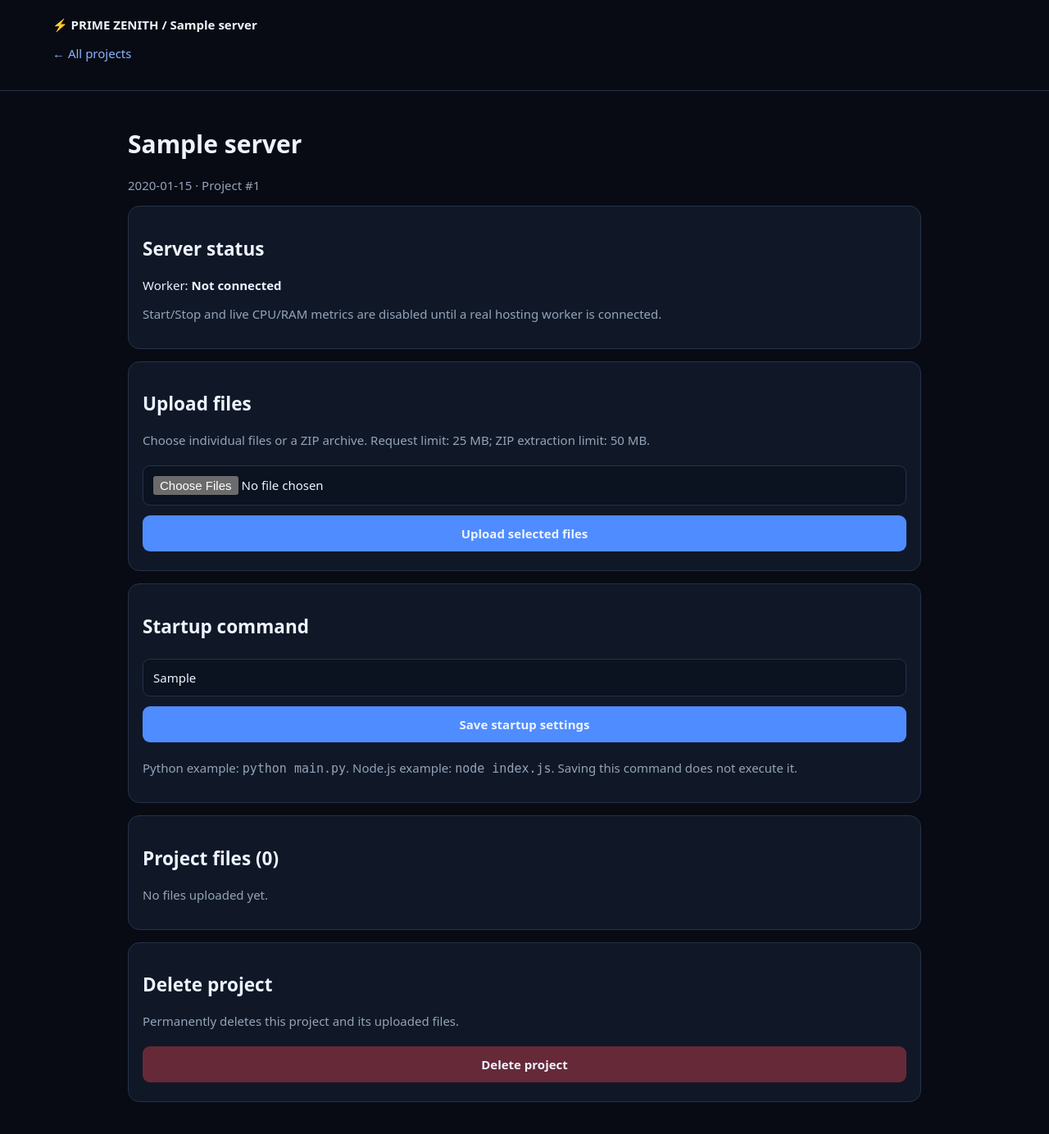
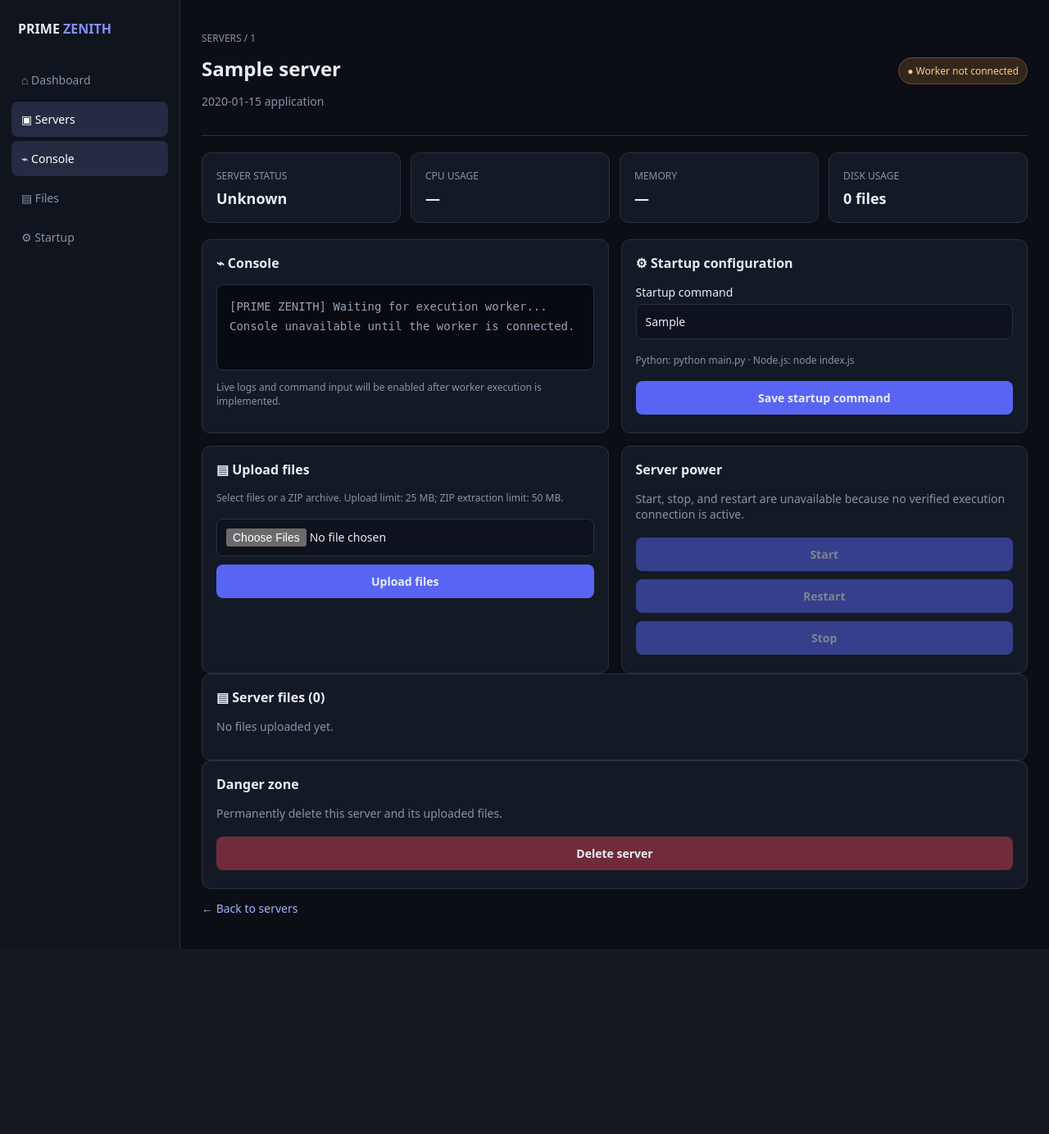
Before and after one commit to mutolibayodeji19-byte/Python-panel, a Flask app: page /hosting/1 in a window 1280 px wide. Shown: the whole page at 82% size. After the commit the page ends 1158 px from the top, so only its background shows below. Run offline with Flask 3, Linux system fonts and the light colour scheme; a user stored in the database is signed in; tables that the repository leaves empty hold one stand-in row (values such as "Sample post").

Commit message:
Redesign hosting pages with Pterodactyl-style layout

```diff
--- a/templates/hosting_detail.html
+++ b/templates/hosting_detail.html
@@ -5,51 +5,89 @@
 <meta name="viewport" content="width=device-width, initial-scale=1">
 <title>{{ server.name }} | PRIME ZENITH</title>
 <style>
-:root{color-scheme:dark;--bg:#080b14;--panel:#101827;--line:#263247;--text:#edf3ff;--muted:#94a3b8;--blue:#4f8cff;--red:#e65c70}
-*{box-sizing:border-box}body{margin:0;background:var(--bg);color:var(--text);font:15px system-ui,Arial,sans-serif}
-header{padding:20px 5%;border-bottom:1px solid var(--line)}main{max-width:1000px;margin:auto;padding:24px 16px}
-a{color:#8bb4ff;text-decoration:none}.muted{color:var(--muted)}.panel{background:var(--panel);border:1px solid var(--line);border-radius:14px;padding:17px;margin:15px 0}
-input,button{font:inherit;width:100%;padding:12px;margin:6px 0;border:1px solid var(--line);border-radius:9px;background:#0b1220;color:var(--text)}
-button{background:var(--blue);border:0;font-weight:700;cursor:pointer}.danger{background:#662938}.flash{padding:10px;background:#15253a;border-radius:8px;margin:8px 0;overflow-wrap:anywhere}
-.file{display:grid;grid-template-columns:minmax(0,1fr) auto;gap:10px;padding:12px 0;border-bottom:1px solid var(--line);align-items:center;overflow-wrap:anywhere}
-.file form{margin:0}.file button{width:auto;margin:0;padding:7px 10px;background:#662938}.small{font-size:12px}
+:root{color-scheme:dark;--bg:#0b0e14;--side:#10141d;--card:#141a25;--line:#273142;--text:#e8edf5;--muted:#8793a7;--blue:#5865f2;--green:#36c98f}
+*{box-sizing:border-box}body{margin:0;background:var(--bg);color:var(--text);font:14px system-ui,Arial}
+a{color:#a4afff;text-decoration:none}.layout{display:flex;min-height:100vh}
+aside{width:220px;background:var(--side);border-right:1px solid var(--line);padding:24px 14px;flex-shrink:0}
+.brand{font-weight:800;font-size:16px;margin:0 8px 30px}.brand span{color:#8590ff}
+.nav{display:block;padding:12px;border-radius:8px;color:var(--muted);margin:5px 0}.nav.active,.nav:hover{background:#252b42;color:white}
+main{width:100%;max-width:1200px;margin:auto;padding:26px}
+.top{display:flex;justify-content:space-between;align-items:center;gap:12px;flex-wrap:wrap;border-bottom:1px solid var(--line);padding-bottom:18px}
+h1{font-size:24px;margin:0;overflow-wrap:anywhere}h2{font-size:16px;margin:0 0 15px}.muted{color:var(--muted)}.small{font-size:12px}
+.status{border:1px solid #684b36;color:#ffca88;background:#33271c;padding:7px 10px;border-radius:20px;font-size:12px}
+.stats{display:grid;grid-template-columns:repeat(auto-fit,minmax(145px,1fr));gap:12px;margin:20px 0}
+.stat,.card{background:var(--card);border:1px solid var(--line);border-radius:11px;padding:17px}
+.stat strong{display:block;font-size:18px;margin-top:7px}.stat span{color:var(--muted);font-size:12px}
+.grid{display:grid;grid-template-columns:repeat(auto-fit,minmax(min(100%,350px),1fr));gap:15px}
+input,button{font:inherit;width:100%;padding:11px;margin:5px 0;background:#0d121c;color:var(--text);border:1px solid var(--line);border-radius:8px}
+button{background:var(--blue);border:0;font-weight:700;cursor:pointer}
+.danger{background:#702c3b}.flash{padding:11px;background:#1c2940;border-radius:8px;margin:10px 0;overflow-wrap:anywhere}
+.file{display:flex;justify-content:space-between;align-items:center;gap:10px;padding:12px 0;border-bottom:1px solid var(--line);overflow-wrap:anywhere}
+.file form{margin:0;flex-shrink:0}.file button{width:auto;background:#702c3b;padding:7px 10px}
+.console{background:#070a10;border:1px solid var(--line);border-radius:8px;padding:15px;color:#94a3b8;min-height:105px;font-family:monospace;line-height:1.7}
+@media(max-width:600px){aside{width:60px;padding:18px 5px}.brand{font-size:0;margin:0 0 25px}.brand span{font-size:16px}.nav{font-size:0;text-align:center;padding:13px 2px}.nav:first-letter{font-size:17px}main{padding:17px 11px}}
 </style>
 </head>
-<body>
-<header><strong>⚡ PRIME ZENITH / {{ server.name }}</strong><p><a href="{{ url_for('hosting.index') }}">← All projects</a></p></header>
+<body><div class="layout">
+<aside>
+<div class="brand">PRIME <span>ZENITH</span></div>
+<a class="nav" href="/">⌂ Dashboard</a>
+<a class="nav active" href="{{ url_for('hosting.index') }}">▣ Servers</a>
+<a class="nav active" href="#console">⌁ Console</a>
+<a class="nav" href="#files">▤ Files</a>
+<a class="nav" href="#startup">⚙ Startup</a>
+</aside>
 <main>
-<h1>{{ server.name }}</h1>
-<p class="muted">{{ server.runtime|upper }} · Project #{{ server.id }}</p>
+<div class="top">
+<div><p class="small muted">SERVERS / {{ server.id }}</p><h1>{{ server.name }}</h1><p class="muted">{{ server.runtime|upper }} application</p></div>
+<span class="status">● Worker not connected</span>
+</div>
 {% with messages = get_flashed_messages(with_categories=true) %}
 {% for category, message in messages %}<div class="flash">{{ message }}</div>{% endfor %}
 {% endwith %}
-<div class="panel">
-<h2>Server status</h2>
-<p>Worker: <strong>Not connected</strong></p>
-<p class="muted">Start/Stop and live CPU/RAM metrics are disabled until a real hosting worker is connected.</p>
+<div class="stats">
+<div class="stat"><span>SERVER STATUS</span><strong>Unknown</strong></div>
+<div class="stat"><span>CPU USAGE</span><strong>—</strong></div>
+<div class="stat"><span>MEMORY</span><strong>—</strong></div>
+<div class="stat"><span>DISK USAGE</span><strong>{{ files|length }} files</strong></div>
 </div>
-<div class="panel">
-<h2>Upload files</h2>
-<p class="muted">Choose individual files or a ZIP archive. Request limit: 25 MB; ZIP extraction limit: 50 MB.</p>
+<div class="grid">
+<section class="card" id="console">
+<h2>⌁ Console</h2>
+<div class="console">[PRIME ZENITH] Waiting for execution worker...<br>Console unavailable until the worker is connected.</div>
+<p class="small muted">Live logs and command input will be enabled after worker execution is implemented.</p>
+</section>
+<section class="card" id="startup">
+<h2>⚙ Startup configuration</h2>
+<form method="post" action="{{ url_for('hosting.settings', server_id=server.id) }}">
+<label for="startup">Startup command</label>
+<input id="startup" name="startup_command" maxlength="500" value="{{ server.startup_command }}" required>
+<p class="small muted">Python: python main.py · Node.js: node index.js</p>
+<button type="submit">Save startup command</button>
+</form>
+</section>
+<section class="card" id="files">
+<h2>▤ Upload files</h2>
+<p class="small muted">Select files or a ZIP archive. Upload limit: 25 MB; ZIP extraction limit: 50 MB.</p>
 <form method="post" enctype="multipart/form-data" action="{{ url_for('hosting.upload', server_id=server.id) }}">
 <input type="file" name="files" multiple required>
-<button type="submit">Upload selected files</button>
+<button type="submit">Upload files</button>
 </form>
+</section>
+<section class="card">
+<h2>Server power</h2>
+<p class="muted">Start, stop, and restart are unavailable because no verified execution connection is active.</p>
+<button type="button" disabled style="opacity:.5;cursor:not-allowed">Start</button>
+<button type="button" disabled style="opacity:.5;cursor:not-allowed">Restart</button>
+<button type="button" disabled style="opacity:.5;cursor:not-allowed">Stop</button>
+</section>
 </div>
-<div class="panel">
-<h2>Startup command</h2>
-<form method="post" action="{{ url_for('hosting.settings', server_id=server.id) }}">
-<input name="startup_command" maxlength="500" value="{{ server.startup_command }}" required>
-<button type="submit">Save startup settings</button>
-</form>
-<p class="muted">Python example: <code>python main.py</code>. Node.js example: <code>node index.js</code>. Saving this command does not execute it.</p>
-</div>
-<div class="panel">
-<h2>Project files ({{ files|length }})</h2>
+<section class="card">
+<h2>▤ Server files ({{ files|length }})</h2>
 {% if files %}
 {% for file in files %}
 <div class="file">
-<div><div>{{ file.name }}</div><div class="muted small">{{ file.size }} bytes</div></div>
+<div><strong>{{ file.name }}</strong><div class="small muted">{{ file.size }} bytes</div></div>
 <form method="post" action="{{ url_for('hosting.delete_file', server_id=server.id) }}" onsubmit="return confirm('Delete this file?')">
 <input type="hidden" name="name" value="{{ file.name }}">
 <button type="submit">Delete</button>
@@ -59,14 +97,13 @@ button{background:var(--blue);border:0;font-weight:700;cursor:pointer}.danger{ba
 {% else %}
 <p class="muted">No files uploaded yet.</p>
 {% endif %}
-</div>
-<div class="panel">
-<h2>Delete project</h2>
-<p class="muted">Permanently deletes this project and its uploaded files.</p>
-<form method="post" action="{{ url_for('hosting.delete_server', server_id=server.id) }}" onsubmit="return confirm('Delete this project and all its files?')">
-<button class="danger" type="submit">Delete project</button>
+</section>
+<section class="card">
+<h2>Danger zone</h2>
+<p class="muted">Permanently delete this server and its uploaded files.</p>
+<form method="post" action="{{ url_for('hosting.delete_server', server_id=server.id) }}" onsubmit="return confirm('Delete this server and all its files?')">
+<button class="danger" type="submit">Delete server</button>
 </form>
-</div>
-</main>
-</body>
-</html>
+</section>
+<p><a href="{{ url_for('hosting.index') }}">← Back to servers</a></p>
+</main></div></body></html>
```
Also changed, not shown: templates/hosting.html (+43 -29 lines).
